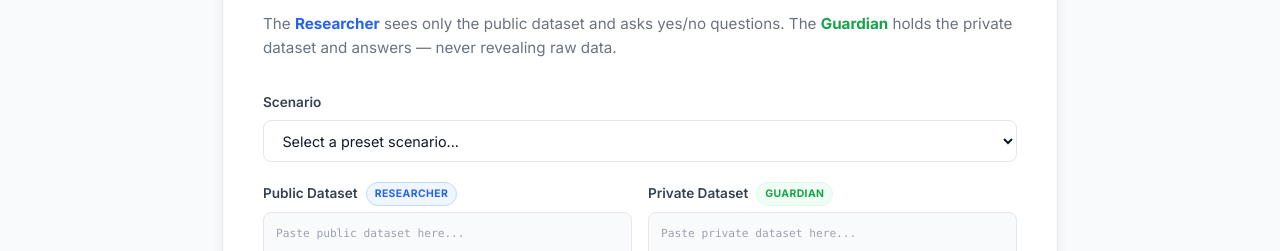
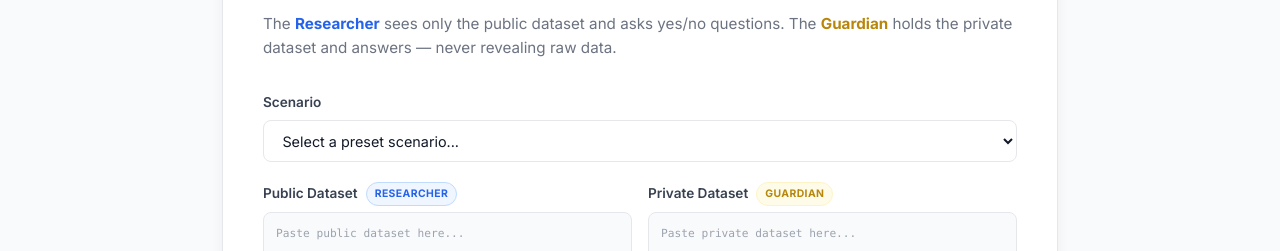
Before and after one commit to Alberto-Alive/Inceptum-Demo, a website: page play-game/public/index.html in a window 1280 px wide. Shown: the part 549-800 px from the top of the page. Drawn offline with Linux system fonts and the light colour scheme; no server answers.

Commit message:
auto-commit

```diff
--- a/play-game/public/style.css
+++ b/play-game/public/style.css
@@ -12,11 +12,11 @@
   --blue-500: #3b82f6;
   --blue-600: #2563eb;
   --blue-700: #1d4ed8;
-  --green-50: #f0fdf4;
-  --green-100: #dcfce7;
-  --green-500: #22c55e;
-  --green-600: #16a34a;
-  --green-700: #15803d;
+  --green-50: #fefce8;
+  --green-100: #fef3c7;
+  --green-500: #d4a017;
+  --green-600: #b8860b;
+  --green-700: #92700c;
   --red-500: #ef4444;
   --gray-50: #f9fafb;
   --gray-100: #f3f4f6;
```
